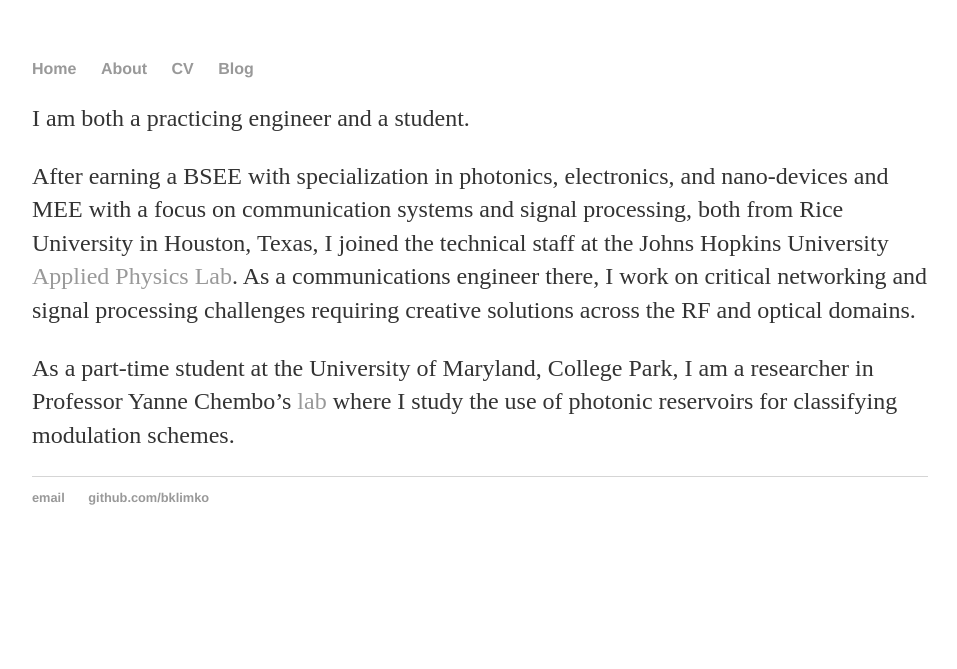
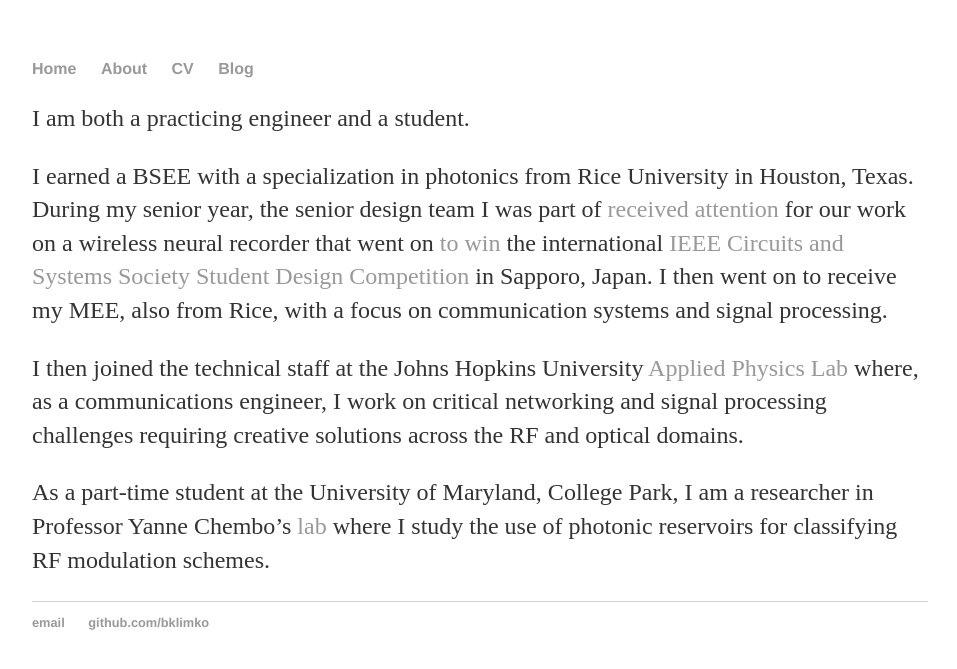
Before and after one commit to bklimko/bklimko.github.io, a Jekyll site: the page built from about/index.md, in a window 1280 px wide. Shown: the top 669 px of the page, without its empty margins (160-1117 px from the left). Built offline with Jekyll 4.4.1, drawn with Linux system fonts in a browser that asks for light colours.

Commit message:
reworked about me page

```diff
--- a/about/index.md
+++ b/about/index.md
@@ -5,6 +5,8 @@ title: About me
 
 I am both a practicing engineer and a student.
 
-After earning a BSEE with specialization in photonics, electronics, and nano-devices and MEE with a focus on communication systems and signal processing, both from Rice University in Houston, Texas, I joined the technical staff at the Johns Hopkins University [Applied Physics Lab](https://www.jhuapl.edu/). As a communications engineer there, I work on critical networking and signal processing challenges requiring creative solutions across the RF and optical domains.
+I earned a BSEE with a specialization in photonics from Rice University in Houston, Texas. During my senior year, the senior design team I was part of [received attention](https://news2.rice.edu/2019/04/23/students-hope-to-cut-ties-that-bind-seizure-sufferers-2/) for our work on a wireless neural recorder that went on [to win](https://www.tmc.edu/news/2019/05/rice-students-wireless-epilepsy-monitor-wins-in-japan%E2%80%A8/) the international [IEEE Circuits and Systems Society Student Design Competition](https://ieee-cas.org/2018-2019-cass-student-design-competition-world-and-regional-winners) in Sapporo, Japan. I then went on to receive my MEE, also from Rice, with a focus on communication systems and signal processing.
 
-As a part-time student at the University of Maryland, College Park, I am a researcher in Professor Yanne Chembo's [lab](https://chembolab.umd.edu/) where I study the use of photonic reservoirs for classifying modulation schemes.
+I then joined the technical staff at the Johns Hopkins University [Applied Physics Lab](https://www.jhuapl.edu/) where, as a communications engineer, I work on critical networking and signal processing challenges requiring creative solutions across the RF and optical domains.
+
+As a part-time student at the University of Maryland, College Park, I am a researcher in Professor Yanne Chembo's [lab](https://chembolab.umd.edu/) where I study the use of photonic reservoirs for classifying RF modulation schemes.
```
Also changed, not shown: blog/index.md (+1 -1 lines), 1 other file.
